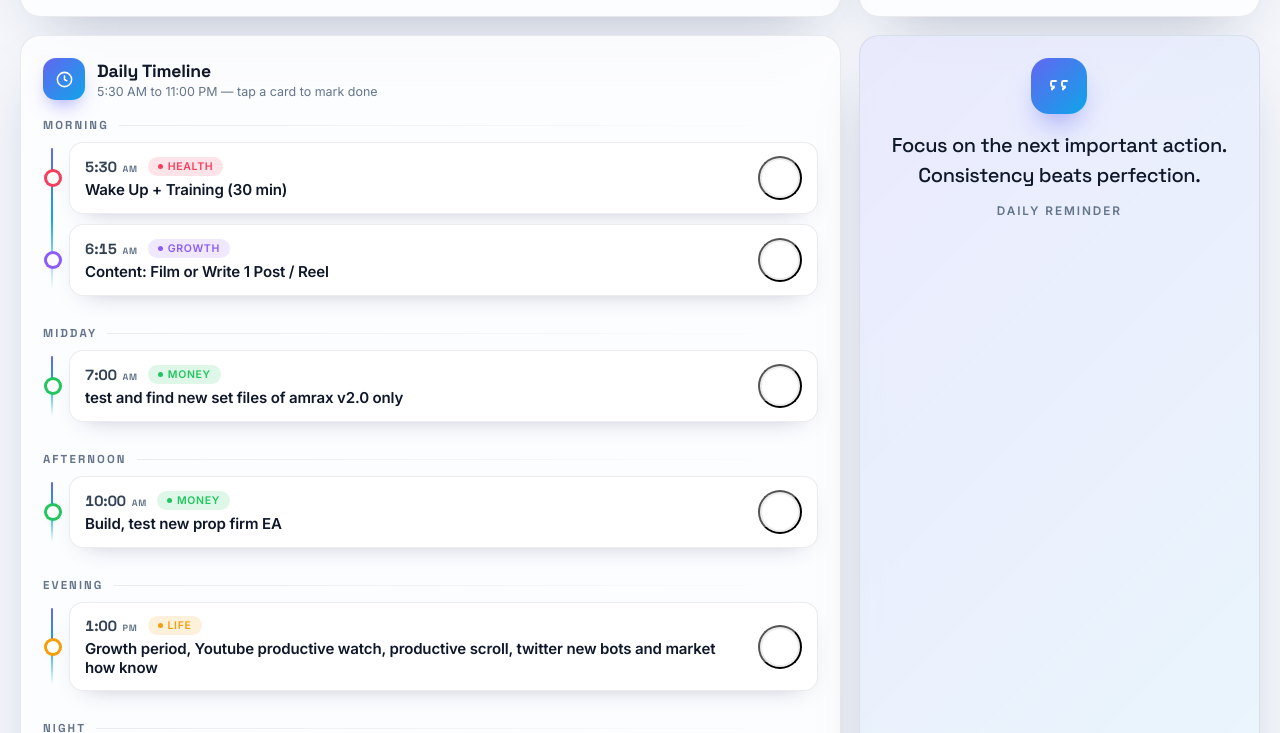
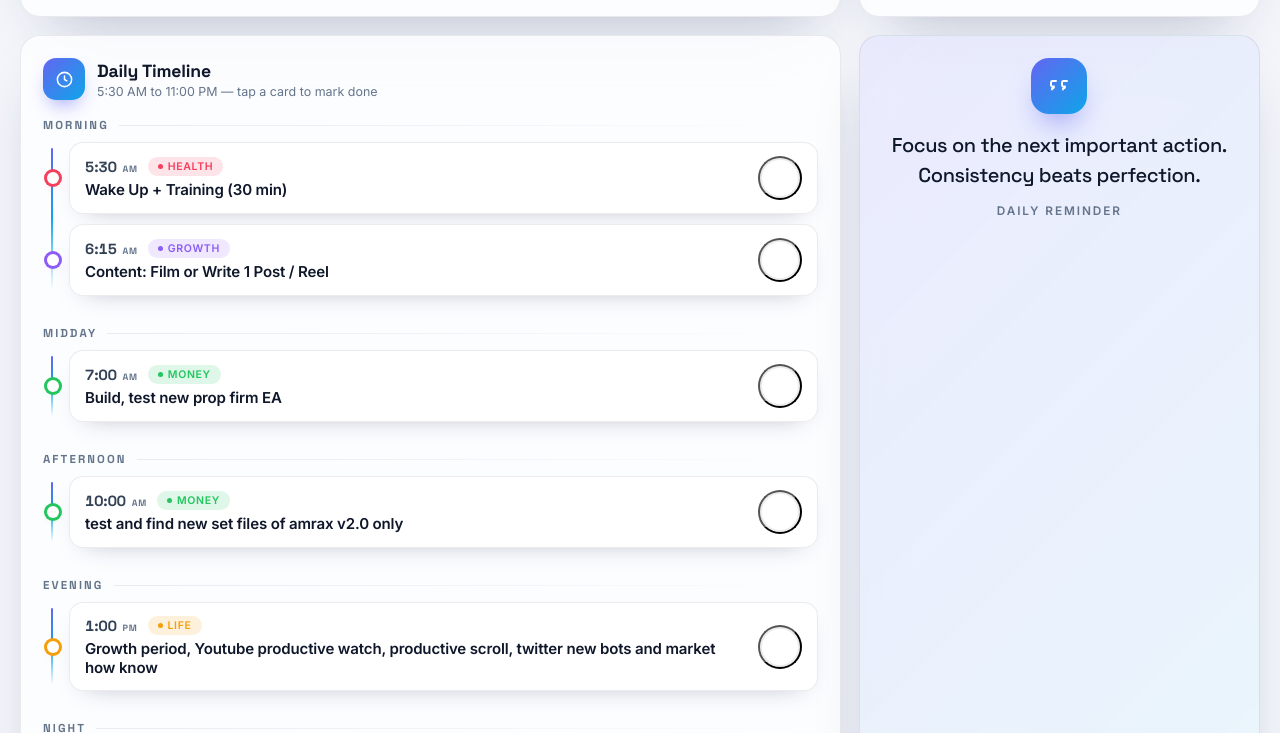
Before and after one commit to amrax-official/daily, a plain HTML site: page index.html in a window 1280 px wide. Shown: the part 423-1156 px from the top of the page. Drawn offline with Linux system fonts and the light colour scheme.

Commit message:
Add files via upload

```diff
--- a/index.html
+++ b/index.html
@@ -352,8 +352,8 @@ const CATS={
 const schedule=[
   ["05:30","Wake Up + Training (30 min)","Health"],
   ["06:15","Content: Film or Write 1 Post / Reel","Growth"],
-  ["07:00","test and find new set files of amrax v2.0 only","Money"],
-  ["10:00","Build, test new prop firm EA","Money"],
+  ["07:00","Build, test new prop firm EA","Money"],
+  ["10:00","test and find new set files of amrax v2.0 only","Money"],
   ["13:00","Growth period, Youtube productive watch, productive scroll, twitter new bots and market how know","Life"],
   ["17:00","New York Session (Manual Trading, Max 2)","Money"],
   ["21:30","Read seerah Nabawi deeply, analyse, and revise","Growth"],
```
